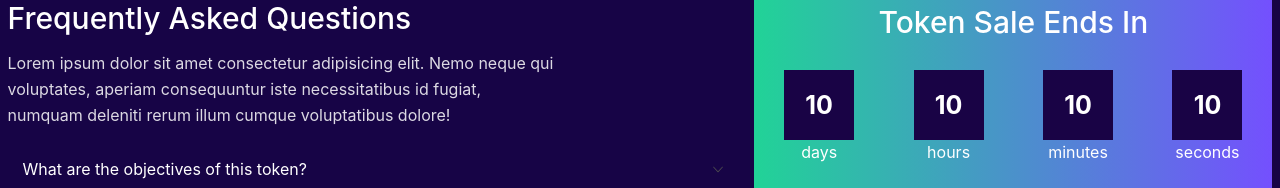
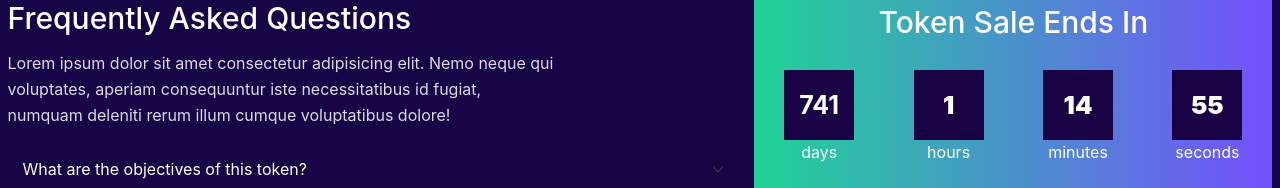
Before and after one commit to ufogreys/airdrop_crypto_reactjs, a React (Create React App) app: page / in a window 1280 px wide. Shown: the part 5225-5413 px from the top of the page. Built offline with nearby package versions, Linux system fonts and the light colour scheme.

Commit message:
date added

```diff
--- a/package.json
+++ b/package.json
@@ -7,6 +7,7 @@
     "@testing-library/react": "^11.2.7",
     "@testing-library/user-event": "^12.8.3",
     "react": "^17.0.2",
+    "react-countdown": "^2.3.2",
     "react-dom": "^17.0.2",
     "react-scripts": "4.0.3",
     "web-vitals": "^1.1.2"
--- a/src/components/FAQ/FAQ.js
+++ b/src/components/FAQ/FAQ.js
@@ -1,5 +1,6 @@
 import React from "react";
-
+import ReactDOM from "react-dom";
+import Countdown from "react-countdown";
 function FAQ(props) {
   return (
     <div id="frequently_ask_question" className="pb-5">
@@ -50,7 +51,7 @@ function FAQ(props) {
           </div>
           <div className="col-md-6 col-lg-5">
             <div className="py-3">
-            <TokenSaleEnd></TokenSaleEnd>
+              <TokenSaleEnd></TokenSaleEnd>
             </div>
           </div>
         </div>
@@ -210,24 +211,83 @@ function FaqAccordion() {
 }
 
 function TokenSaleEnd() {
+  // default date
+  const totalTime = "December 21, 2023 01:15:00:526"; // add your total date here
+  const defaultDate = Date.parse(totalTime);
+  console.log(defaultDate);
+  // Random component
+  const Completionist = () => <b>0</b>;
+
+  // Renderer callback with condition
+  const seconds = ({ hours, minutes, seconds, completed }) => {
+    if (completed) {
+      // Render a completed state
+      return <Completionist />;
+    } else {
+      // Render a countdown
+      return <b>{seconds}</b>;
+    }
+  };
+  const minutes = ({ hours, minutes, seconds, completed }) => {
+    if (completed) {
+      // Render a completed state
+      return <Completionist />;
+    } else {
+      // Render a countdown
+      return <b>{minutes}</b>;
+    }
+  };
+
+  const hours = ({ hours, minutes, seconds, completed }) => {
+    if (completed) {
+      // Render a completed state
+      return <Completionist />;
+    } else {
+      // Render a countdown
+      return <b>{hours}</b>;
+    }
+  };
+  // To calculate the time difference of two dates
+  let Difference_In_Time =  new Date(totalTime) - new Date();
+
+  // To calculate the no. of days between two dates
+  let Difference_In_Days = Difference_In_Time / (1000 * 3600 * 24);
+  const days = ({ days, hours, minutes, seconds, completed }) => {
+    if (completed) {
+      // Render a completed state
+      return <Completionist />;
+    } else {
+      // Render a countdown
+      return ~~Difference_In_Days;
+    }
+  };
   return (
     <div id="TokenSaleEnd" className="p-3 p-md-5">
       <h3 className="text-center mb-3 mb-md-5">Token Sale Ends In</h3>
       <div className="sale_duration_wrapper d-flex justify-content-between">
         <div className="sale_item">
-          <span className="d-flex">10</span>
+          <span className="d-flex">
+            <Countdown date={Date.now() + defaultDate} renderer={days} />
+          </span>
           <span className="d-block">days</span>
         </div>
         <div className="sale_item">
-          <span className="d-flex">10</span>
+          <span className="d-flex">
+            <Countdown date={Date.now() + defaultDate} renderer={hours} />
+          </span>
           <span className="d-block">hours</span>
         </div>
         <div className="sale_item">
-          <span className="d-flex">10</span>
+          <span className="d-flex">
+            {" "}
+            <Countdown date={Date.now() + defaultDate} renderer={minutes} />
+          </span>
           <span className="d-block">minutes</span>
         </div>
         <div className="sale_item">
-          <span className="d-flex">10</span>
+          <span className="d-flex">
+            <Countdown date={Date.now() + defaultDate} renderer={seconds} />
+          </span>
           <span className="d-block">seconds</span>
         </div>
       </div>
```
Also changed, not shown: 1 other file (tests, documents, lock files or other folders).
